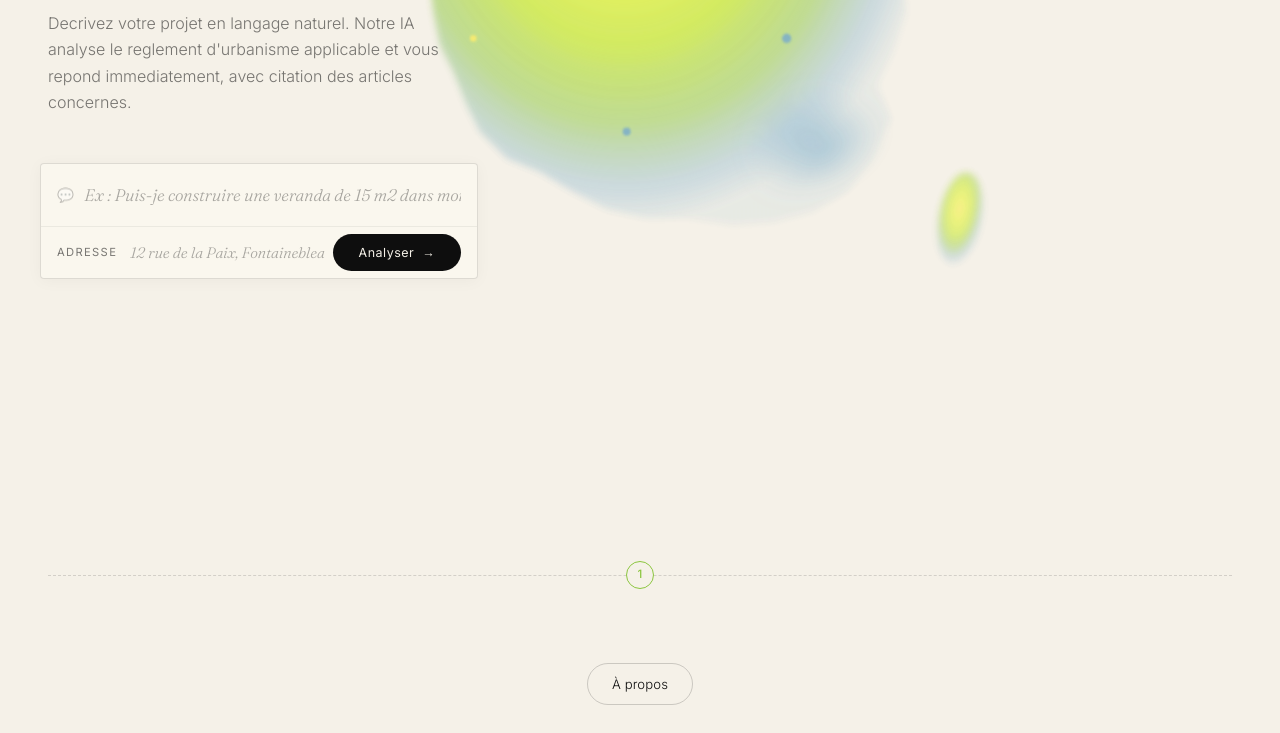
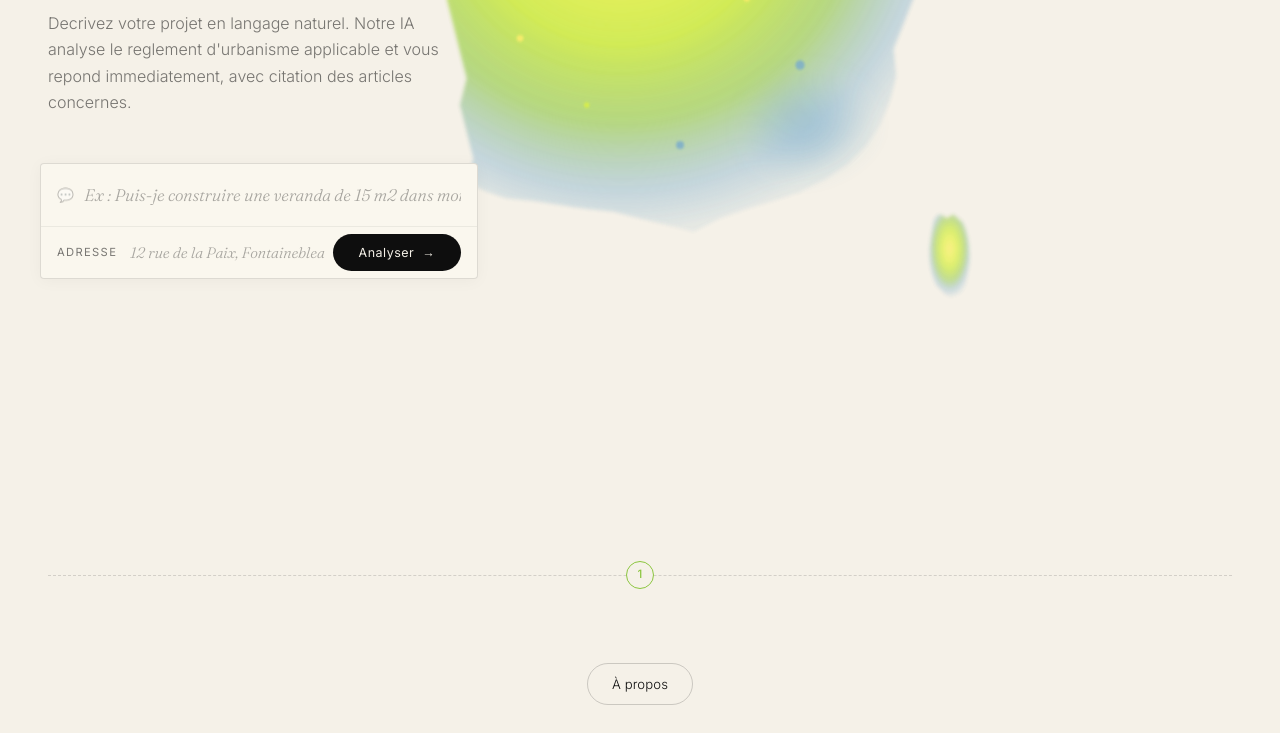
Before and after one commit to Nicolasbaduel/urbanIA, a website: page public/index.html in a window 1280 px wide. Shown: the part 466-1199 px from the top of the page. Drawn offline with nearby package versions, Linux system fonts and the light colour scheme; no server answers.

Commit message:
Add files via upload

```diff
--- a/public/index.html
+++ b/public/index.html
@@ -30,26 +30,26 @@
 
   <div class="hero-composition">
 
-    <svg class="hero-map-bg" viewBox="0 0 600 640" xmlns="http://www.w3.org/2000/svg" aria-hidden="true">
+    <svg class="hero-map-bg" viewBox="0 0 600 620" xmlns="http://www.w3.org/2000/svg" aria-hidden="true">
       <defs>
-        <radialGradient id="franceGrad" cx="45%" cy="40%" r="60%">
+        <radialGradient id="franceGrad" cx="50%" cy="42%" r="58%">
           <stop offset="0%" stop-color="#FFEC5C" stop-opacity="1"/>
-          <stop offset="25%" stop-color="#E8F43D" stop-opacity="0.95"/>
-          <stop offset="50%" stop-color="#C5E82B" stop-opacity="0.85"/>
-          <stop offset="72%" stop-color="#8CC63F" stop-opacity="0.6"/>
-          <stop offset="90%" stop-color="#6BA4C7" stop-opacity="0.35"/>
-          <stop offset="100%" stop-color="#6BA4C7" stop-opacity="0.1"/>
+          <stop offset="22%" stop-color="#E8F43D" stop-opacity="0.98"/>
+          <stop offset="45%" stop-color="#C5E82B" stop-opacity="0.92"/>
+          <stop offset="68%" stop-color="#8CC63F" stop-opacity="0.72"/>
+          <stop offset="88%" stop-color="#6BA4C7" stop-opacity="0.42"/>
+          <stop offset="100%" stop-color="#6BA4C7" stop-opacity="0.14"/>
         </radialGradient>
-        <radialGradient id="highlight1" cx="40%" cy="25%" r="28%">
-          <stop offset="0%" stop-color="#FFF8B0" stop-opacity="0.9"/>
+        <radialGradient id="highlight1" cx="42%" cy="30%" r="28%">
+          <stop offset="0%" stop-color="#FFF8B0" stop-opacity="0.85"/>
           <stop offset="100%" stop-color="#FFEC5C" stop-opacity="0"/>
         </radialGradient>
-        <radialGradient id="highlight2" cx="70%" cy="80%" r="30%">
-          <stop offset="0%" stop-color="#6BA4C7" stop-opacity="0.65"/>
+        <radialGradient id="highlight2" cx="65%" cy="75%" r="28%">
+          <stop offset="0%" stop-color="#6BA4C7" stop-opacity="0.55"/>
           <stop offset="100%" stop-color="#6BA4C7" stop-opacity="0"/>
         </radialGradient>
-        <filter id="blurSoft" x="-10%" y="-10%" width="120%" height="120%">
-          <feGaussianBlur in="SourceGraphic" stdDeviation="2.5"/>
+        <filter id="blurSoft" x="-6%" y="-6%" width="112%" height="112%">
+          <feGaussianBlur in="SourceGraphic" stdDeviation="1.2"/>
         </filter>
         <filter id="blurStrong" x="-20%" y="-20%" width="140%" height="140%">
           <feGaussianBlur in="SourceGraphic" stdDeviation="10"/>
@@ -57,124 +57,153 @@
       </defs>
 
       <!--
-        Silhouette simplifiée mais reconnaissable de la France
-        Orientation : Nord en haut, Ouest à gauche
-        Points-clés géographiques :
-        - Dunkerque/Calais en haut
-        - Cotentin (pointe du Nord-Ouest)
-        - Bretagne (finistere a l'Ouest)
-        - Hendaye (Sud-Ouest, Pyrenees)
-        - Perpignan (Sud, Pyrenees mediterranée)
-        - Nice / Menton (Sud-Est, frontiere italienne)
-        - Alsace / Strasbourg (Est, frontiere allemande)
-        - Lille (Nord)
+        FRANCE HEXAGONALE — vraies proportions
+        La France fait environ 1000km x 1000km, quasi carrée
+        Centre : Paris ~ (370, 160)
+        Largeur max : de Brest (100, 250) a Strasbourg (490, 170) = 390
+        Hauteur max : de Dunkerque (340, 60) a Perpignan (330, 495) = 435
+
+        Points cles (sens horaire depuis Dunkerque) :
+        - Nord : Dunkerque 340,60 - Calais 325,70 - Lille 360,80
+        - Nord-Est : Belgique 385,85 / 395,110 / 420,140 (Luxembourg)
+        - Est Alsace : Strasbourg 490,170 - Mulhouse 485,210
+        - Suisse : 500,230 - Geneve 490,270
+        - Alpes : 510,300 - Briancon 495,340 - Menton 490,395
+        - Mediterranee : Nice 480,420 - Marseille 430,460 - Sete 395,475
+        - Narbonne 370,485 - Perpignan 340,495
+        - Pyrenees : ligne jusqu'a Hendaye 170,470
+        - Atlantique : Biarritz 170,450 - Bordeaux 175,400 - La Rochelle 160,340
+        - Nantes 170,295 - Saint-Nazaire 155,285
+        - Bretagne Sud : Lorient 125,275 - Quiberon 115,280
+        - Finistere : Brest 75,255 - Pointe du Raz 65,265
+        - Bretagne Nord : Brest nord 75,235 - Roscoff 110,215
+        - Saint-Malo 180,195 - Cherbourg (pointe Cotentin) 210,130
+        - Le Havre 240,150 - Dieppe 275,115
+        - Baie de Somme 305,95 - Boulogne 315,80
       -->
 
       <g filter="url(#blurSoft)">
+        <!-- Contour principal France hexagonale -->
         <path d="
-          M 280 55
-          L 310 50
-          L 345 60
-          L 375 80
-          L 385 95
-          L 370 115
-          L 385 130
-          L 410 140
-          L 430 155
-          L 455 160
-          L 475 180
-          L 485 210
-          L 478 235
-          L 470 260
-          L 480 285
-          L 495 310
-          L 500 340
-          L 490 370
-          L 478 395
-          L 488 420
-          L 475 450
-          L 455 475
-          L 430 490
-          L 400 498
-          L 370 500
-          L 335 495
-          L 305 495
-          L 275 488
-          L 250 475
-          L 225 460
-          L 200 450
-          L 180 430
-          L 170 410
-          L 160 385
-          L 150 365
-          L 145 340
-          L 142 315
-          L 135 290
-          L 128 265
-          L 130 240
-          L 120 220
-          L 115 200
-          L 120 180
-          L 135 170
-          L 150 155
-          L 155 140
-          L 175 135
-          L 200 130
-          L 218 122
-          L 225 105
-          L 245 95
-          L 258 80
-          L 270 65
+          M 340 60
+          L 325 70
+          L 345 78
+          L 365 82
+          L 385 88
+          L 395 108
+          L 410 125
+          L 425 140
+          L 445 148
+          L 460 158
+          L 478 165
+          L 490 170
+          L 492 185
+          L 488 200
+          L 485 215
+          L 492 228
+          L 500 240
+          L 495 258
+          L 488 272
+          L 495 290
+          L 510 302
+          L 505 320
+          L 498 338
+          L 490 358
+          L 492 378
+          L 488 395
+          L 480 415
+          L 470 430
+          L 455 445
+          L 440 455
+          L 420 465
+          L 400 472
+          L 380 478
+          L 360 485
+          L 340 495
+          L 320 490
+          L 300 485
+          L 280 480
+          L 260 478
+          L 240 475
+          L 220 472
+          L 200 470
+          L 185 465
+          L 170 458
+          L 175 440
+          L 170 420
+          L 165 400
+          L 170 380
+          L 165 360
+          L 160 340
+          L 155 320
+          L 160 300
+          L 170 288
+          L 155 280
+          L 135 278
+          L 115 280
+          L 95 272
+          L 78 265
+          L 65 260
+          L 62 248
+          L 72 238
+          L 90 228
+          L 108 220
+          L 130 210
+          L 150 200
+          L 170 192
+          L 190 190
+          L 208 185
+          L 215 170
+          L 210 150
+          L 208 132
+          L 215 120
+          L 225 128
+          L 232 142
+          L 238 155
+          L 248 158
+          L 260 145
+          L 275 130
+          L 290 115
+          L 305 98
+          L 320 82
+          L 335 68
           Z"
               fill="url(#franceGrad)" opacity="0.95"/>
 
-        <!-- Cotentin : petite peninsule au Nord-Ouest -->
+        <!-- Corse -->
         <path d="
-          M 210 120
-          L 205 95
-          L 195 75
-          L 200 60
-          L 215 65
-          L 222 85
-          L 225 105
-          L 218 122
+          M 530 485
+          Q 523 478, 520 488
+          L 518 500
+          Q 515 520, 522 535
+          L 530 543
+          Q 540 545, 544 535
+          L 547 518
+          Q 548 500, 542 488
+          L 535 482
           Z"
-              fill="url(#franceGrad)" opacity="0.92"/>
-
-        <!-- Bretagne : grosse pointe vers l'Ouest -->
-        <path d="
-          M 155 200
-          L 115 195
-          L 85 200
-          L 60 215
-          L 55 235
-          L 75 245
-          L 110 240
-          L 140 230
-          L 155 215
-          Z"
-              fill="url(#franceGrad)" opacity="0.92"/>
-
-        <!-- Corse -->
-        <ellipse cx="540" cy="495" rx="16" ry="35" fill="url(#franceGrad)" opacity="0.75" transform="rotate(10 540 495)"/>
+              fill="url(#franceGrad)" opacity="0.78"/>
       </g>
 
-      <!-- Halos lumineux par-dessus -->
+      <!-- Halos lumineux -->
       <g filter="url(#blurStrong)">
-        <ellipse cx="260" cy="230" rx="95" ry="80" fill="url(#highlight1)"/>
-        <ellipse cx="400" cy="400" rx="85" ry="70" fill="url(#highlight2)"/>
+        <ellipse cx="310" cy="240" rx="115" ry="95" fill="url(#highlight1)"/>
+        <ellipse cx="400" cy="380" rx="90" ry="75" fill="url(#highlight2)"/>
       </g>
 
-      <!-- Particules lumineuses -->
+      <!-- Particules Clarimol -->
       <g opacity="0.85">
-        <circle cx="230" cy="290" r="4" fill="#FFEC5C"/>
-        <circle cx="340" cy="210" r="3" fill="#D8F02E"/>
-        <circle cx="410" cy="360" r="3.5" fill="#6BA4C7"/>
-        <circle cx="175" cy="360" r="2.5" fill="#FFEC5C"/>
-        <circle cx="455" cy="275" r="2.5" fill="#D8F02E"/>
-        <circle cx="290" cy="430" r="3" fill="#6BA4C7"/>
-        <circle cx="385" cy="170" r="2" fill="#FFEC5C"/>
-        <circle cx="140" cy="280" r="2" fill="#D8F02E"/>
+        <circle cx="270" cy="285" r="4" fill="#FFEC5C"/>
+        <circle cx="365" cy="200" r="3" fill="#D8F02E"/>
+        <circle cx="420" cy="370" r="3.5" fill="#6BA4C7"/>
+        <circle cx="210" cy="350" r="2.5" fill="#FFEC5C"/>
+        <circle cx="460" cy="280" r="2.5" fill="#D8F02E"/>
+        <circle cx="330" cy="430" r="3" fill="#6BA4C7"/>
+        <circle cx="400" cy="160" r="2" fill="#FFEC5C"/>
+        <circle cx="180" cy="280" r="2" fill="#D8F02E"/>
+        <circle cx="380" cy="320" r="2.5" fill="#FFEC5C"/>
+        <circle cx="450" cy="220" r="2" fill="#6BA4C7"/>
+        <circle cx="260" cy="400" r="2" fill="#D8F02E"/>
       </g>
     </svg>
 
```
